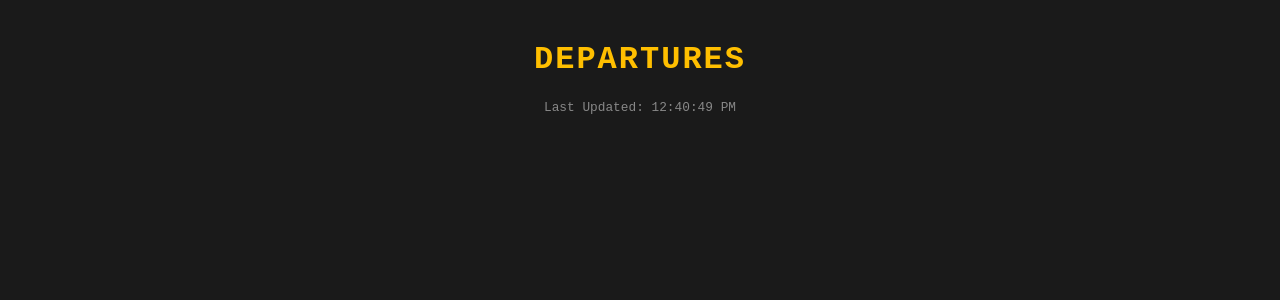
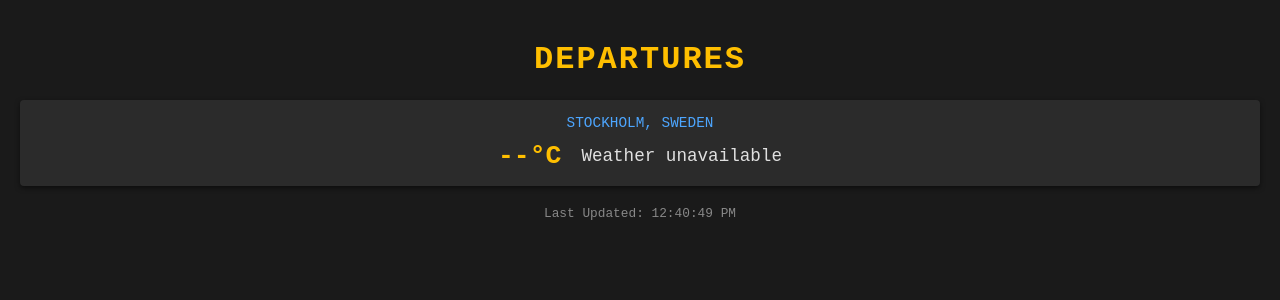
Before and after one commit to Shanga-Ubone/Departures, a Flask app: page / in a window 1280 px wide. Shown: the top 300 px of the page. Run offline with Flask 3, Linux system fonts and the light colour scheme; data that the repository does not hold is empty.

Commit message:
Add weather report

```diff
--- a/templates/index.html
+++ b/templates/index.html
@@ -43,17 +43,94 @@
         .status.ontime { color: #69f0ae; }
 
         #loading { text-align: center; margin-top: 20px; color: #888; }
+
+        .weather-container {
+            background: #2b2b2b;
+            padding: 15px;
+            border-radius: 4px;
+            margin-bottom: 20px;
+            text-align: center;
+            box-shadow: 0 2px 5px rgba(0,0,0,0.5);
+        }
+        .weather-title {
+            color: #4da6ff;
+            font-size: 0.9em;
+            margin-bottom: 10px;
+        }
+        .weather-info {
+            display: flex;
+            justify-content: center;
+            align-items: center;
+            gap: 20px;
+            font-size: 1.1em;
+        }
+        .temp { color: #ffbf00; font-weight: bold; font-size: 1.5em; }
+        .condition { color: #e0e0e0; }
     </style>
 </head>
 <body>
 
     <h1>DEPARTURES</h1>
+
+    <div class="weather-container">
+        <div class="weather-title">STOCKHOLM, SWEDEN</div>
+        <div class="weather-info">
+            <div class="temp" id="temp">--°C</div>
+            <div class="condition" id="condition">Loading...</div>
+        </div>
+    </div>
+
     <div id="last-updated" style="text-align: center; font-size: 0.8em; color: #888; margin-bottom: 20px;"></div>
 
     <div id="board" class="board-container"></div>
     <div id="loading">Connecting to SL Network...</div>
 
     <script>
+        async function updateWeather() {
+            try {
+                // Stockholm coordinates: 59.3293°N, 18.0686°E
+                const response = await fetch('https://api.open-meteo.com/v1/forecast?latitude=59.3293&longitude=18.0686&current=temperature_2m,weather_code&temperature_unit=celsius');
+                const data = await response.json();
+                const current = data.current;
+
+                const tempEl = document.getElementById('temp');
+                const conditionEl = document.getElementById('condition');
+
+                tempEl.textContent = `${current.temperature_2m}°C`;
+
+                // Map WMO weather codes to descriptions
+                const weatherCodes = {
+                    0: 'Clear Sky',
+                    1: 'Mostly Clear',
+                    2: 'Partly Cloudy',
+                    3: 'Overcast',
+                    45: 'Foggy',
+                    48: 'Foggy',
+                    51: 'Light Drizzle',
+                    53: 'Moderate Drizzle',
+                    55: 'Heavy Drizzle',
+                    61: 'Slight Rain',
+                    63: 'Moderate Rain',
+                    65: 'Heavy Rain',
+                    71: 'Slight Snow',
+                    73: 'Moderate Snow',
+                    75: 'Heavy Snow',
+                    80: 'Slight Showers',
+                    81: 'Moderate Showers',
+                    82: 'Violent Showers',
+                    85: 'Slight Snow Showers',
+                    86: 'Heavy Snow Showers',
+                    95: 'Thunderstorm'
+                };
+
+                const code = current.weather_code;
+                conditionEl.textContent = weatherCodes[code] || 'Unknown';
+            } catch (error) {
+                console.error('Weather fetch error:', error);
+                document.getElementById('condition').textContent = 'Weather unavailable';
+            }
+        }
+
         async function updateBoard() {
             try {
                 const response = await fetch('/api/data');
@@ -109,7 +186,9 @@
         }
 
         // Update immediately, then every 20 seconds
+        updateWeather();
         updateBoard();
+        setInterval(updateWeather, 600000); // Update weather every 10 minutes
         setInterval(updateBoard, 20000);
     </script>
 </body>
```
